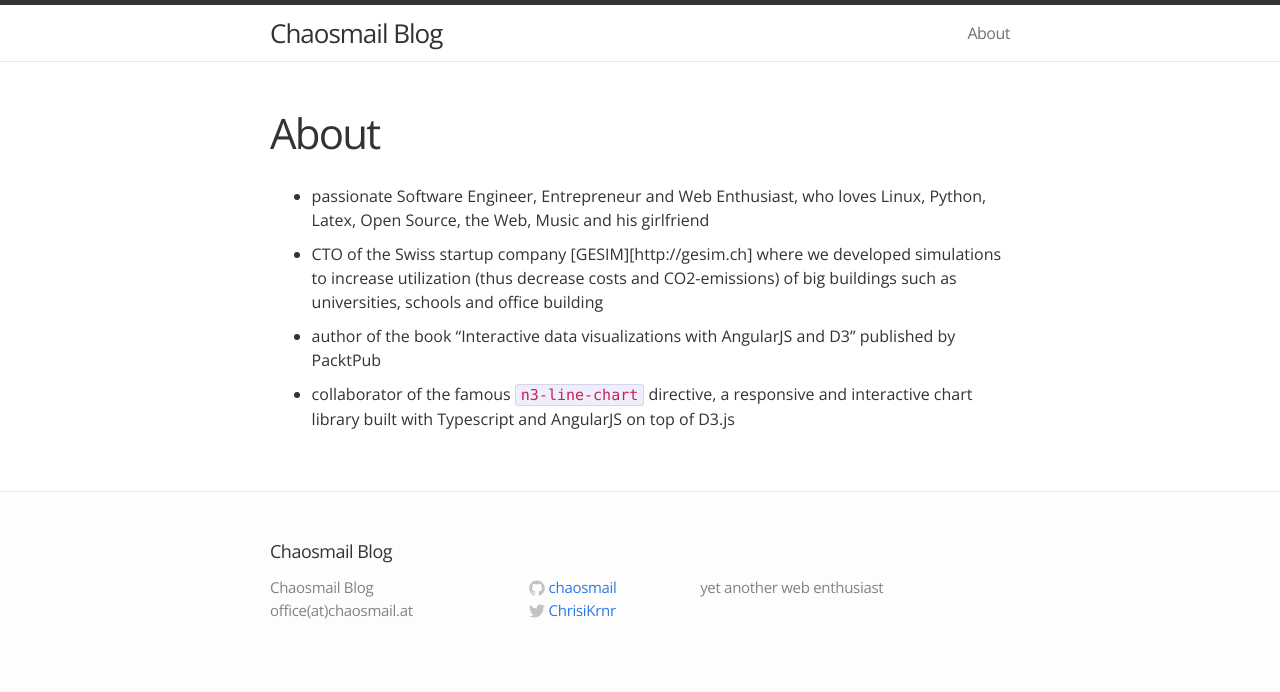
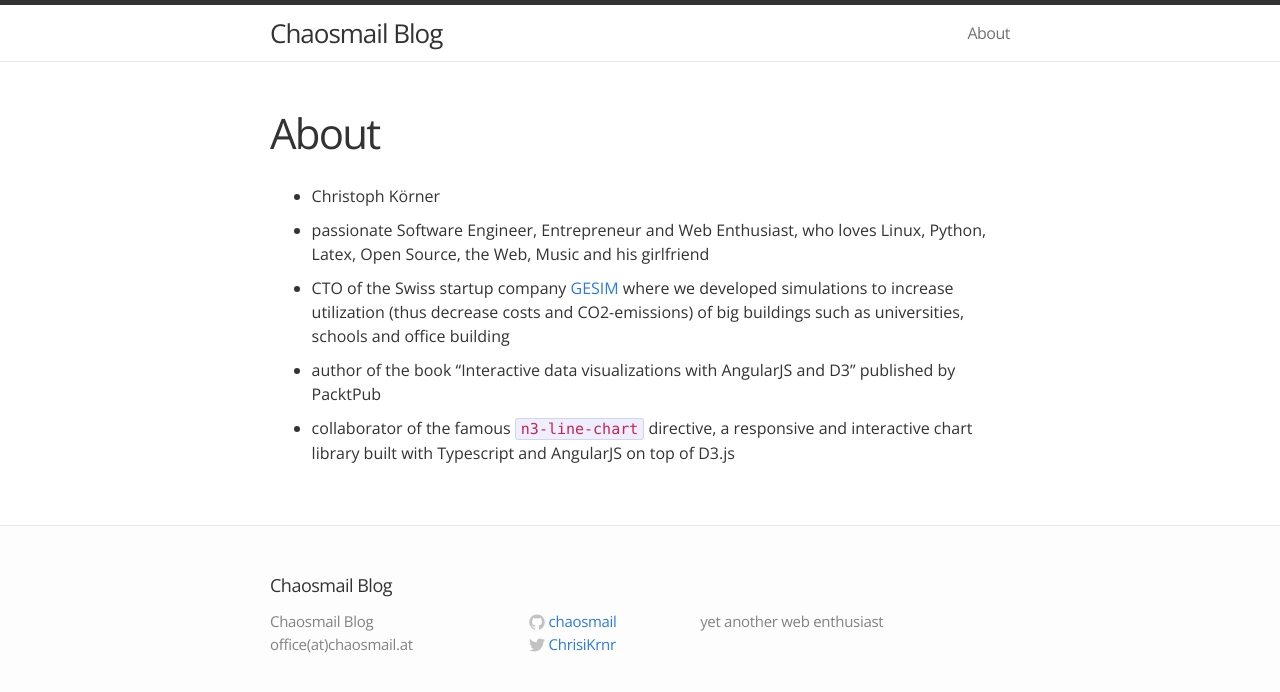
Before and after one commit to chaosmail/chaosmail.github.com, a Jekyll site: the page built from about.md, in a window 1280 px wide. Shown: the top 692 px of the page. Built offline with Jekyll 4.4.1, drawn with Linux system fonts in a browser that asks for light colours; nearby versions of some CDN libraries.

Commit message:
Updated about

```diff
--- a/about.md
+++ b/about.md
@@ -4,9 +4,11 @@ title: About
 permalink: /about/
 ---
 
+* Christoph Körner
+
 * passionate Software Engineer, Entrepreneur and Web Enthusiast, who loves Linux, Python, Latex, Open Source, the Web, Music and his girlfriend
 
-* CTO of the Swiss startup company [GESIM][http://gesim.ch] where we developed simulations to increase utilization (thus decrease costs and CO2-emissions) of big buildings such as universities, schools and office building
+* CTO of the Swiss startup company [GESIM](http://gesim.ch) where we developed simulations to increase utilization (thus decrease costs and CO2-emissions) of big buildings such as universities, schools and office building
 
 * author of the book "Interactive data visualizations with AngularJS and D3" published by PacktPub
 
```
